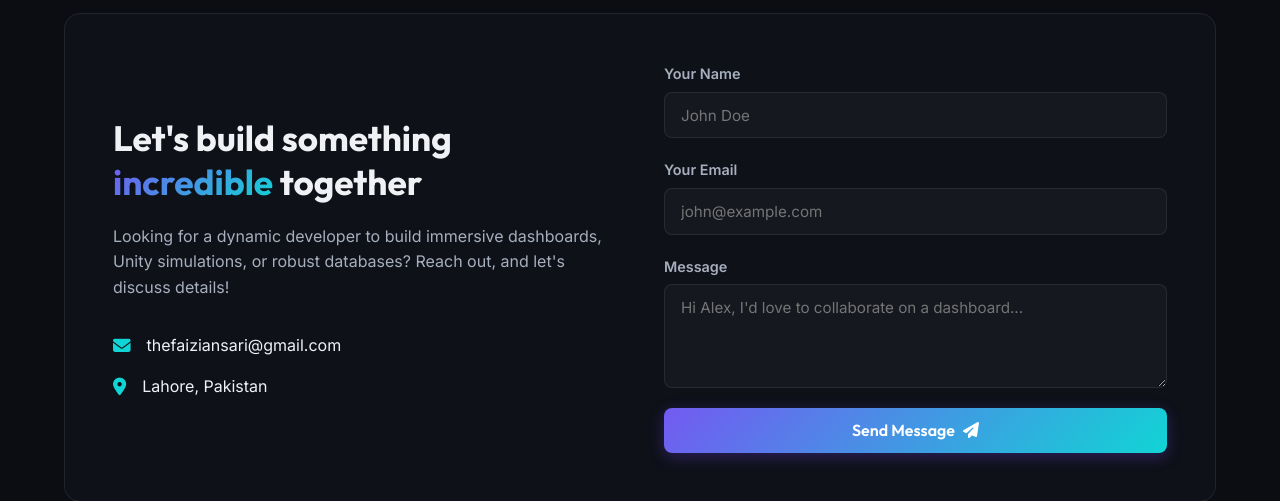
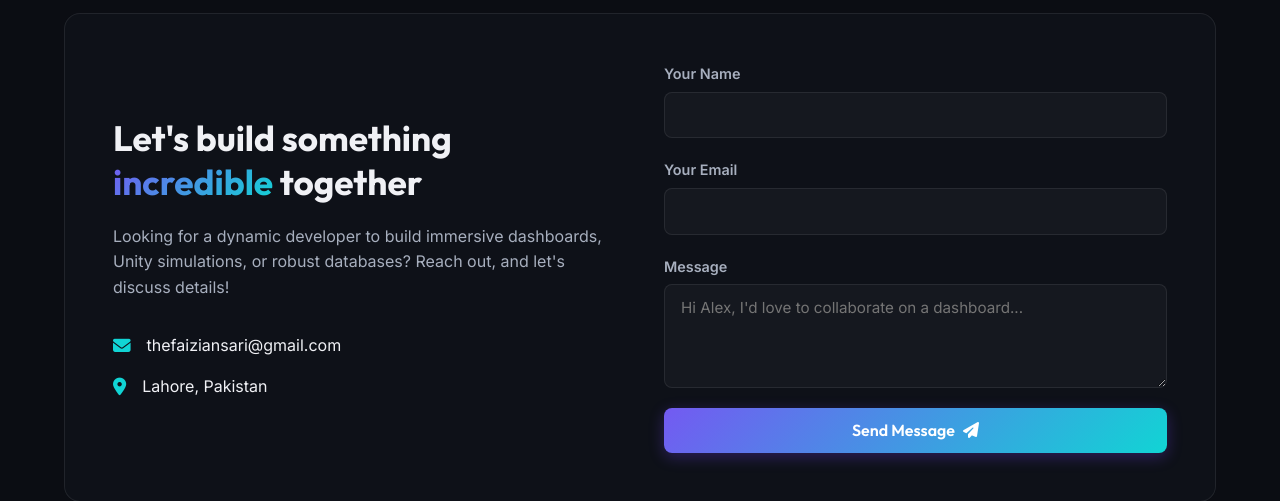
Before and after one commit to FaizanNawazz/MyPortfolio, a Django app: page / in a window 1280 px wide; the page is wider, and only the part inside the window is pictured. Shown: the part 2391-2892 px from the top of that part. Run offline with Django 5.2, Linux system fonts and the light colour scheme; data that the repository does not hold is empty.

Commit message:
changes in index file

```diff
--- a/portfolio_project/templates/portfolio/index.html
+++ b/portfolio_project/templates/portfolio/index.html
@@ -262,11 +262,11 @@
                         onsubmit="event.preventDefault(); alert('Message sent! (Simulated backend contact handling)');">
                         <div class="form-group">
                             <label for="name">Your Name</label>
-                            <input type="text" id="name" required placeholder="John Doe">
+                            <input type="text" id="name" required placeholder="">
                         </div>
                         <div class="form-group">
                             <label for="email">Your Email</label>
-                            <input type="email" id="email" required placeholder="john@example.com">
+                            <input type="email" id="email" required placeholder="">
                         </div>
                         <div class="form-group">
                             <label for="message">Message</label>
```
